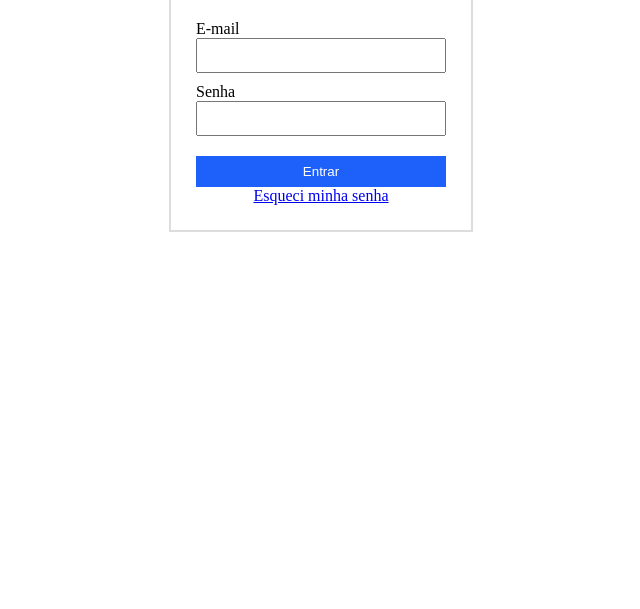
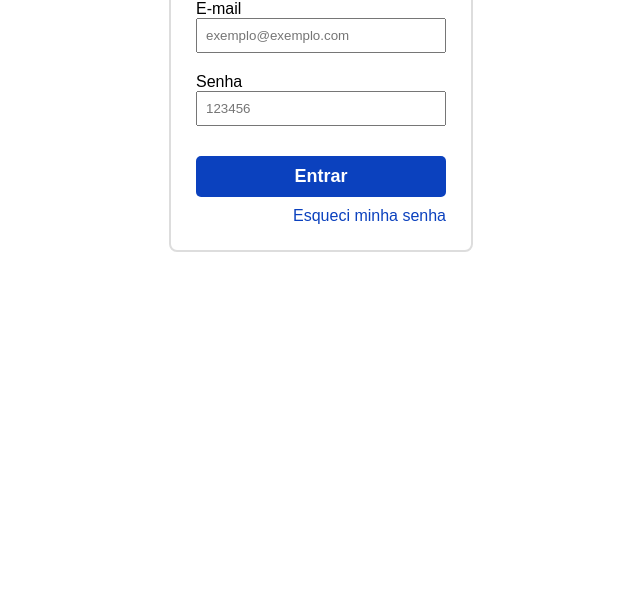
Before and after one commit to LuanTerra-Apollo/DesenvolvimentoWebUdemy, a plain HTML site: page tela-de-login.html in a window 1280 px wide. Shown: the part 191-800 px from the top of the page, without its empty margins (319-959 px from the left). Drawn offline with Linux system fonts and the light colour scheme.

Commit message:
feat: html e css da tela de login, finalizados.

```diff
--- a/tela-de-login.css
+++ b/tela-de-login.css
@@ -3,10 +3,14 @@ html, body {
     margin: 0;
     padding: 0;
     box-sizing: border-box;
+    font-family: 'Quicksand', sans-serif;
 }
 
+/* Aqui estamos importando a font do google */
+@import url('https://fonts.googleapis.com/css2?family=Quicksand:wght@300;400;500;600;700&display=swap');
+
 h1 {
-    color: #1E60FA;
+    color: #0b41be;
     font-size: 42px;
 }
 
@@ -17,6 +21,9 @@ h1 {
     margin-top: 80px;
     padding: 25px;
     text-align: center;
+    display: table;
+    padding-top: 5px;
+    border-radius: 8px;
 }
 
 input {
@@ -27,20 +34,35 @@ input {
 }
 
 input:focus {
-    border: 2px solid #1E60FA;
+    border: 2px solid #0b41be;
 }
 
 button{
     width: 100%;
-    padding: 8px;
+    padding: 10px;
     margin-top: 10px;
-    background-color: #1E60FA;
+    background-color: #0b41be;
     border: none;
     color: white;
     outline: none;
+    margin-bottom: 10px;
+    font-weight: 600;
+    font-size: 18px;
+    border-radius: 5px;
+}
+
+button:hover {
+    cursor: pointer;
+    background-color: #0A37A2;
 }
 
 .grupo {
     text-align: start;
-    margin-bottom: 10px;
+    margin-bottom: 20px;
 }
+
+a {
+    text-decoration: none;
+    color: #0b41be;
+    float: right;
+}
--- a/tela-de-login.html
+++ b/tela-de-login.html
@@ -17,12 +17,12 @@
         <!-- Criar aqui o campo de email-->
         <div class="grupo">
             <label for="email">E-mail</label> <br>
-            <input id="email" type="text" > <br>
+            <input id="email" placeholder="exemplo@exemplo.com" type="text" > <br>
         </div>
         <!-- Criar aqui o campo de senha-->
         <div class="grupo" >
             <label for="senha">Senha</label> <br>
-            <input id="senha" type="password" > <br>
+            <input id="senha" placeholder="123456" type="password" > <br>
         </div>
 
         <!-- Criar aqui o botão de entrar-->
```
